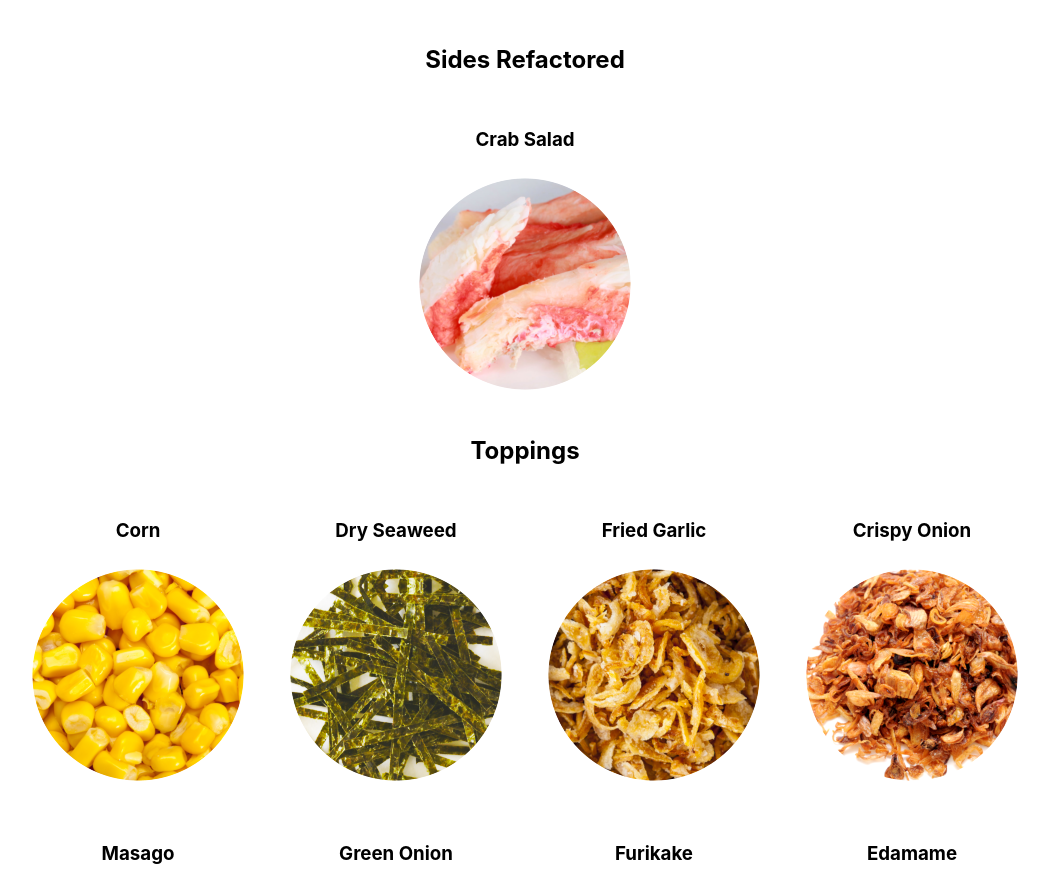
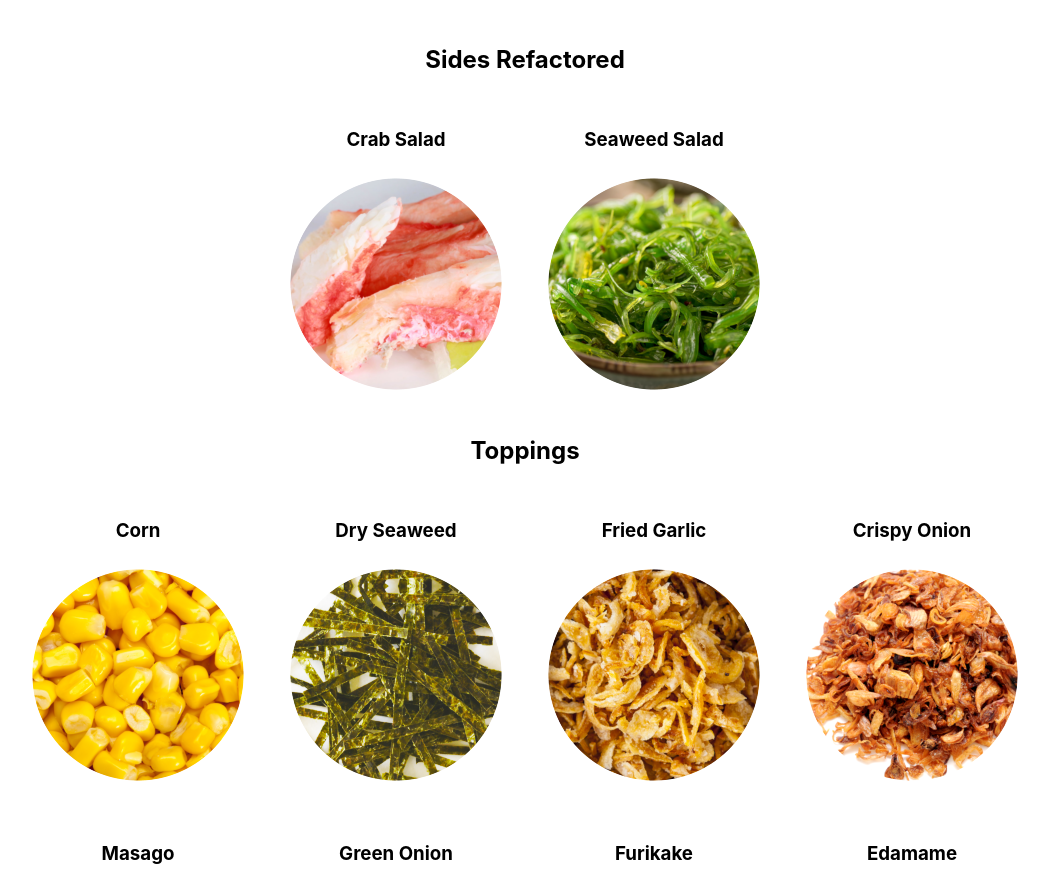
Before and after one commit to billyxuding/PokeSquare, a React (Create React App) app in the folder client/: page /order in a window 1280 px wide. Shown: the part 2394-3283 px from the top of the page, without its empty margins (115-1164 px from the left). Built offline with nearby package versions, Linux system fonts and the light colour scheme.

Commit message:
added seaweed salad to Category.js

```diff
--- a/client/src/Components/Category.js
+++ b/client/src/Components/Category.js
@@ -1,7 +1,7 @@
 import React from 'react';
 
 const Category = props => {
-	const { order, setOrder, name, id, src } = props;
+	const { order, setOrder, sides } = props;
 
 	const checkHandler = e => {
         let newArray;
@@ -18,14 +18,17 @@ const Category = props => {
 
     return (
         <div className="ingredients">
-			{/* map the passed in array of objects */}
-            <div>
-                <input type="checkbox" name={ name } className="checkbox" id={ id } onChange={ checkHandler } />
-                <label className="label" htmlFor={ id }>
-                    <h3>{ name }</h3>
-                    <img src={ src } alt={ name } />
-                </label>
-            </div>
+			{
+				sides.map((item, i) =>
+					<div key={i}>
+						<input type="checkbox" name={ item.name } className="checkbox" id={ item.id } onChange={ checkHandler } />
+						<label className="label" htmlFor={ item.id }>
+							<h3>{ item.name }</h3>
+							<img src={ item.src } alt={ item.name } />
+						</label>
+					</div>
+				)
+			}
         </div>
     )
 };
--- a/client/src/Views/Menu.js
+++ b/client/src/Views/Menu.js
@@ -38,10 +38,19 @@ const Menu = props => {
 			<h2>Sides Refactored</h2>
 			<Category
 				order={ order }
-				setOrder={ setOrder}
-				name="Crab Salad"
-				id="crab-salad"
-				src={ crabSalad }
+				setOrder={ setOrder }
+				sides={[
+					{
+						name: "Crab Salad",
+						id: "crab-salad",
+						src: crabSalad
+					},
+					{
+						name: "Seaweed Salad",
+						id: "seaweed-salad",
+						src: seaweedSalad
+					}
+				]}
 			/>
 			<h2>Toppings</h2>
 			<Toppings order={ order } setOrder={ setOrder } />
```
